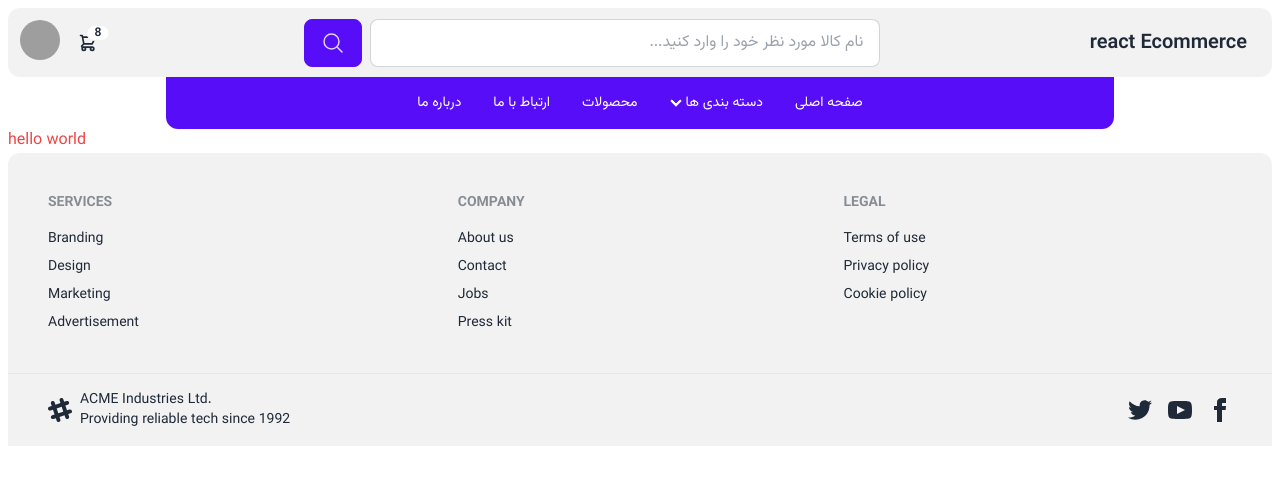
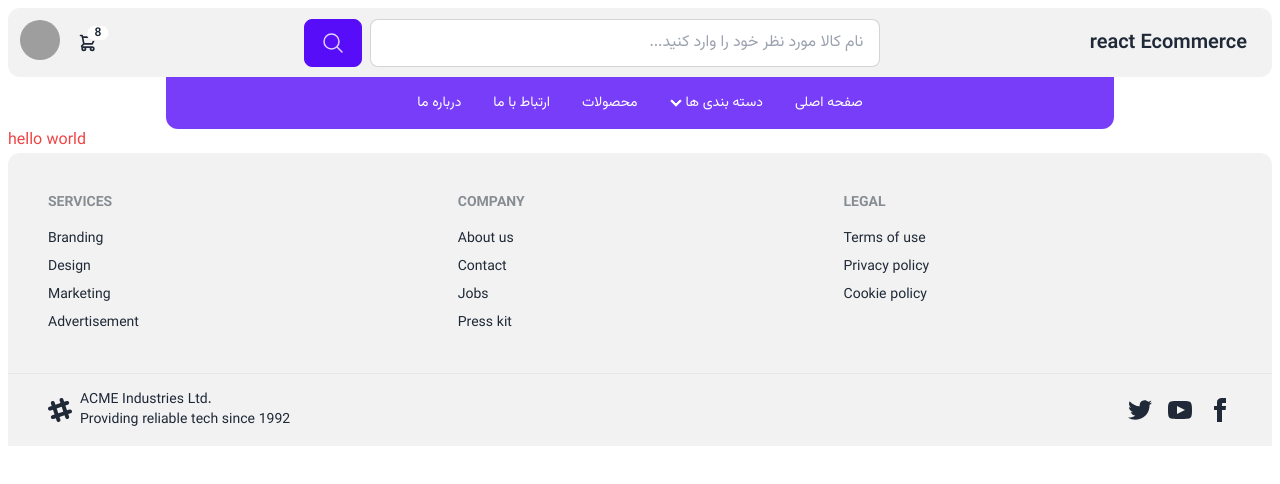
Before and after one commit to bashizade/react-ecommerce, a React (Vite) app: page / in a window 1280 px wide. Shown: the top 484 px of the page. Built offline with nearby package versions, Linux system fonts and the light colour scheme; grey boxes are pictures that could not be loaded.

Commit message:
fix navbar ui

```diff
--- a/src/components/layouts/Navbar.jsx
+++ b/src/components/layouts/Navbar.jsx
@@ -1,7 +1,7 @@
 const Navbar = () => {
     return (
         <div className="flex justify-center w-full">
-            <div className="bg-primary w-9/12 rounded-bl-xl rounded-br-xl flex justify-center items-center text-white">
+            <div className="bg-primary bg-opacity-80 backdrop:blur-sm w-9/12 rounded-bl-xl rounded-br-xl flex justify-center items-center text-white">
                 <ul className="menu menu-horizontal px-1" dir="rtl">
                     <li clas><a>صفحه اصلی</a></li>
                     <li tabIndex={0}>
```
